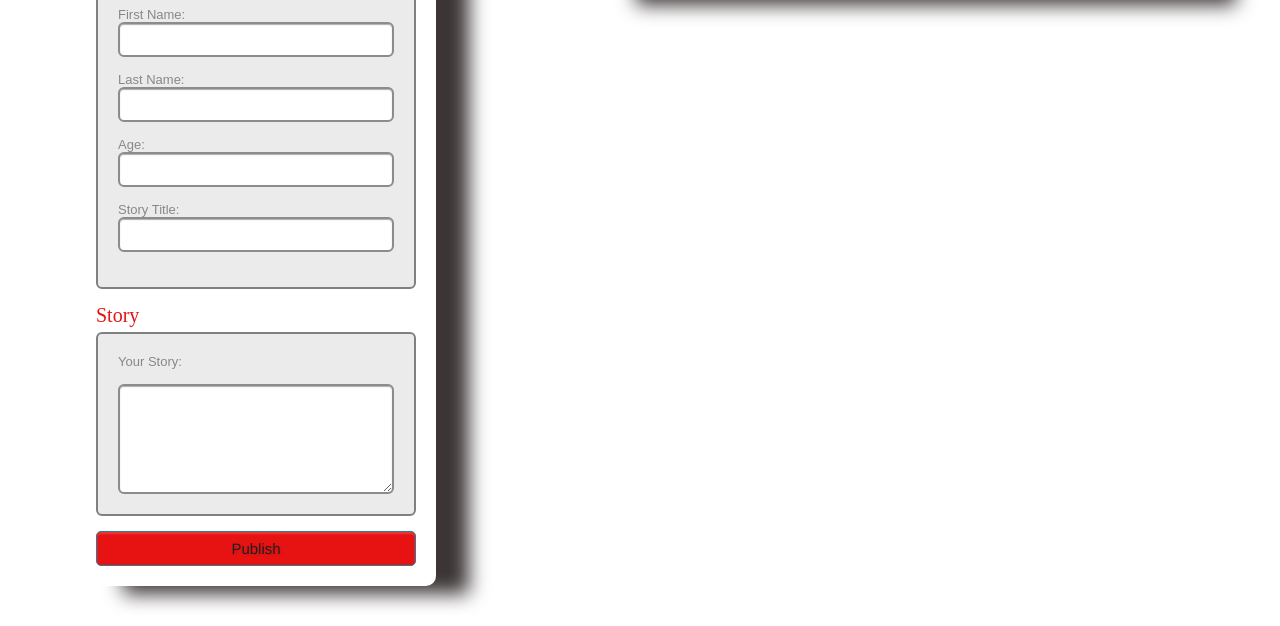
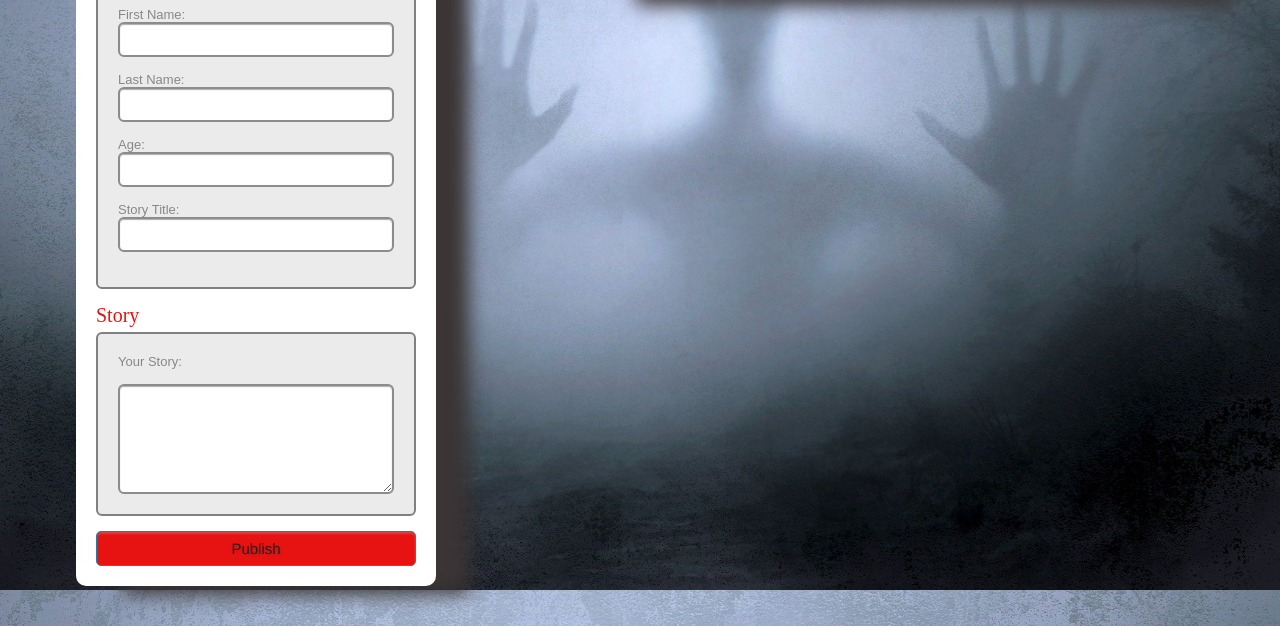
Before and after one commit to Stavrev0102/12-Exercise-Development-Resources, a plain HTML site: page index.html in a window 1280 px wide. Shown: the part 210-836 px from the top of the page. Drawn offline with Linux system fonts and the light colour scheme.

Commit message:
Update styles.css

```diff
--- a/style/css/styles.css
+++ b/style/css/styles.css
@@ -1,9 +1,9 @@
 body {
-  background-image: url("../images/fantasyStories.jpg")
+  background-image: url("../images/fantasyStories.jpg");
   background-repeat: no-repeat;
   background-size: cover;
   background-attachment: fixed;
-  margin: 0;
+  margin: 0 auto;
 }
 
 .form-wrapper {
```
